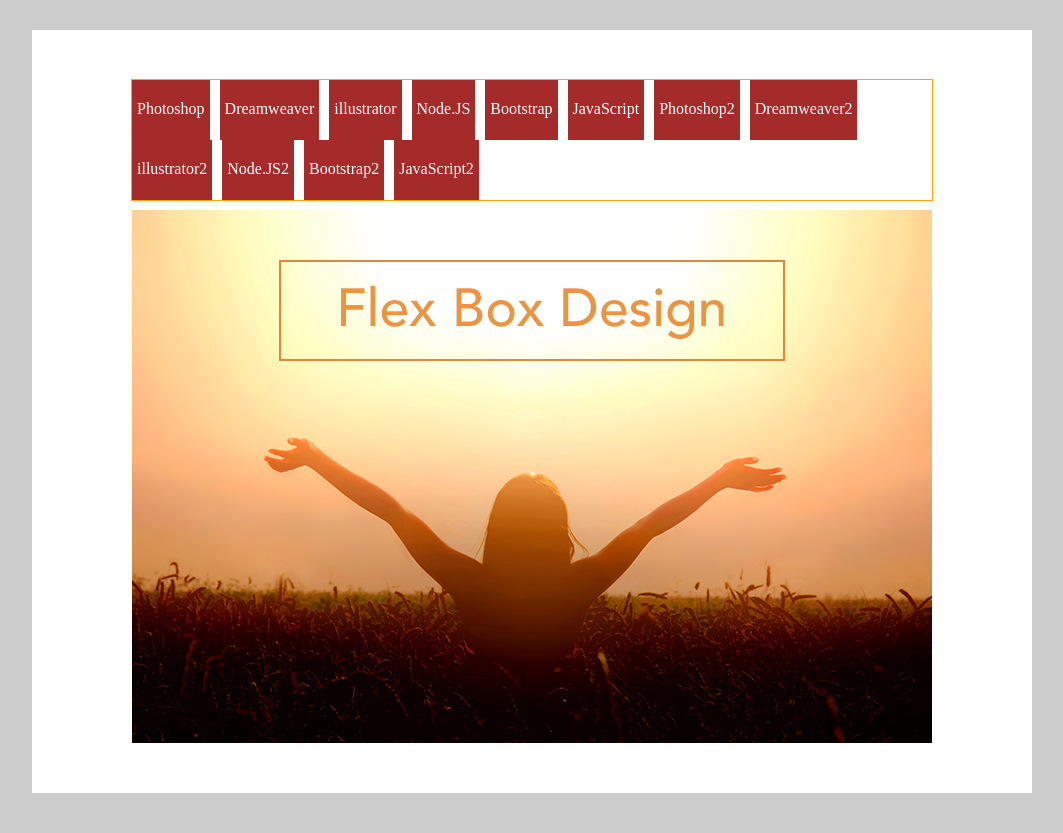
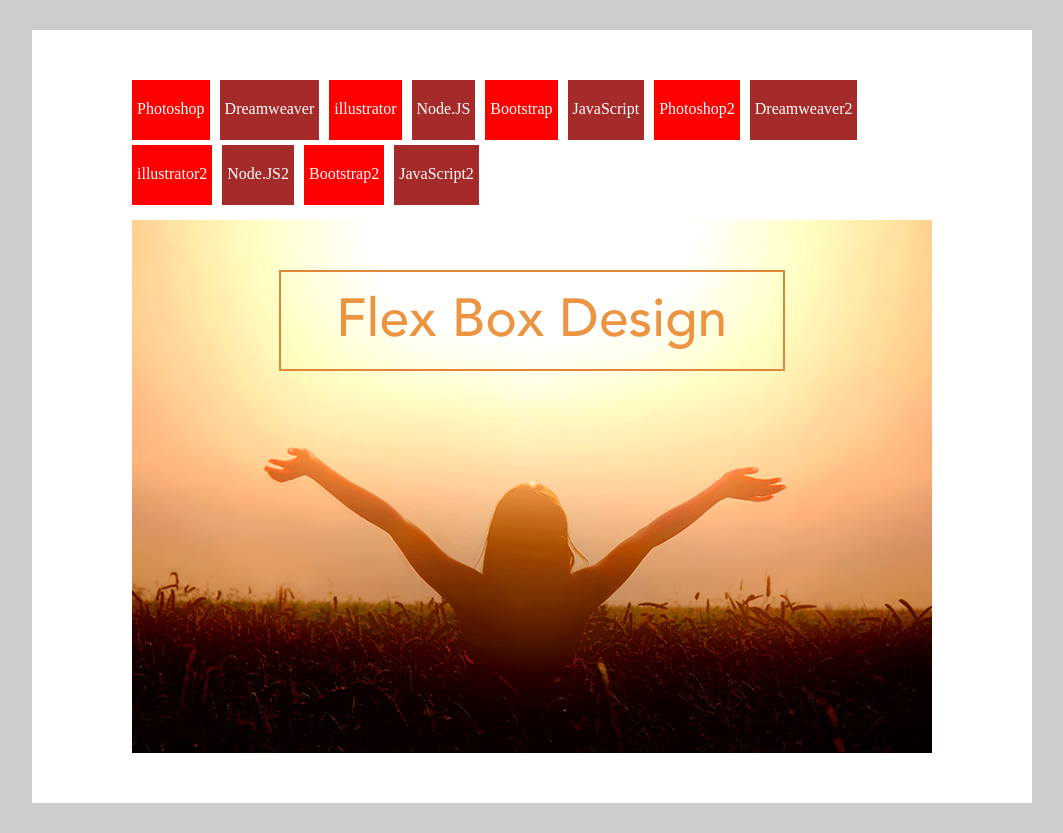
Before and after one commit to wendytsai1999/f1-1_flex, a plain HTML site: page index.html in a window 1280 px wide. Shown: the whole page, without its empty margins (108-1171 px from the left). Drawn offline with Linux system fonts and the light colour scheme.

Commit message:
奇數li換顏色

```diff
--- a/index.html
+++ b/index.html
@@ -20,7 +20,7 @@
             margin: 0 auto;
         }
         ul {
-            outline: 1px solid orange;
+
             width: 800px;
             margin: 0 auto 10px;
 
@@ -34,6 +34,7 @@
             text-align: center;
             margin-right: 10px;
             padding:5px;
+            margin-bottom: 5px;
 
 
         }
@@ -43,6 +44,10 @@
         a {
             text-decoration: none;
             color: white;
+        }
+
+        li:nth-child(odd){
+            background-color:red;
         }
     </style>
 </head>
```
